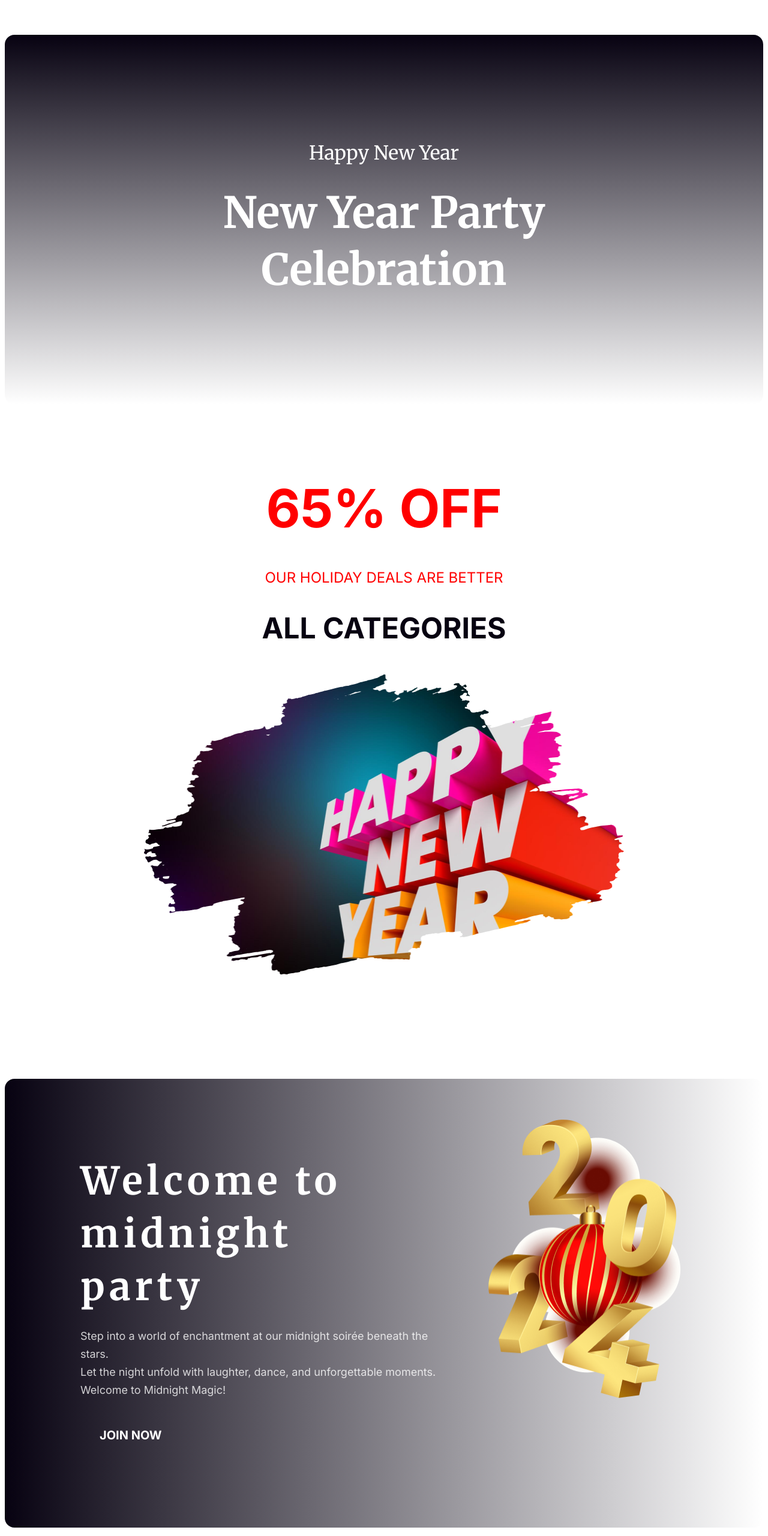
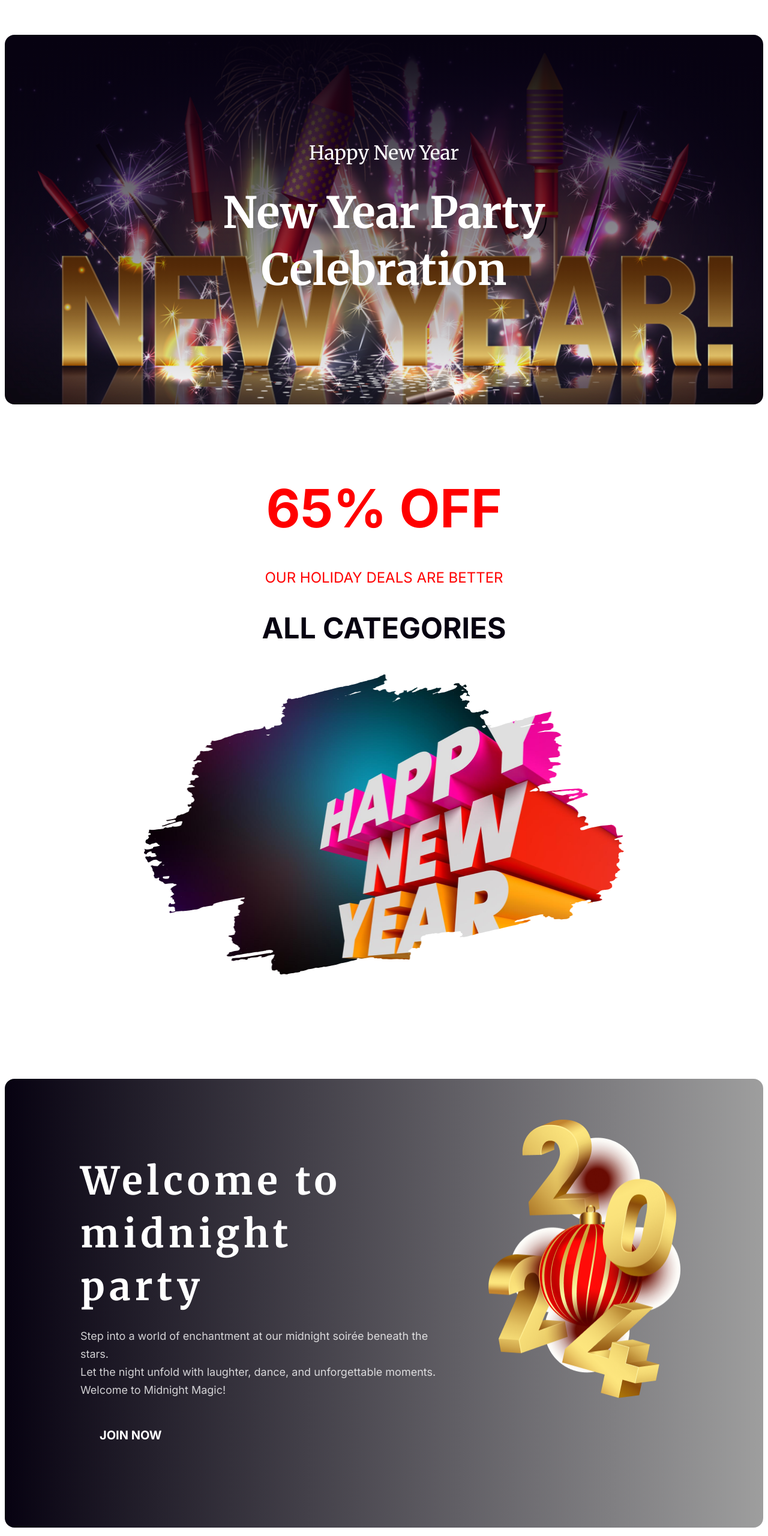
Before and after one commit to onlynion/Assignment-1, a plain HTML site: page index.html in a window 1280 px wide. Shown: the top 2560 px of the page at 60% size. Drawn offline with Linux system fonts and the light colour scheme; the site is published under a folder, as on GitHub Pages, so addresses that start at the root find nothing.

Commit message:
edit commit

```diff
--- a/style/style.css
+++ b/style/style.css
@@ -11,7 +11,7 @@
     justify-content: center;
 }
 .head-sec {
-    background-image:linear-gradient(180deg, #070211 0%, rgba(7, 2, 17, 0.00) 100%), url(/resources/Banner_Image.png);
+    background-image:linear-gradient(180deg, #070211 0%, rgba(7, 2, 17, 0.00) 100%), url(../resources/Banner_Image.png);
     background-repeat: no-repeat;
     width: 1320px;
     border-radius: 16px;
@@ -99,7 +99,7 @@
 }
 
 .welcome .wel-sec{
-    background-image: linear-gradient(90deg, #070211 0%, rgba(7, 2, 17, 0.00) 100%), url(/resources/Vectorrr.png);
+    background-image: linear-gradient(90deg, #070211 0%, rgba(7, 2, 17, 0.00) 100%), url(../resources/Vectorrr.png);
     background-repeat: no-repeat;
     width: 1320px;
     border-radius: 16px;
@@ -411,7 +411,7 @@
     display: flex;
     justify-content: center;
     width: 1320px;
-    background-image: url(/resources/Rectangle\ _2.png);
+    background-image: url(../resources/Rectangle\ _2.png);
     background-repeat: no-repeat;
     margin-top: 420px;
 }
```
